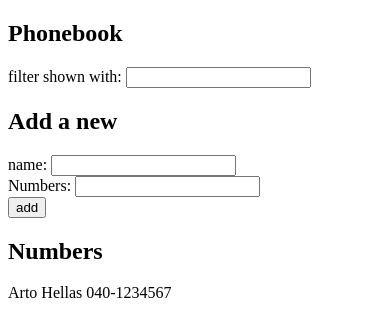
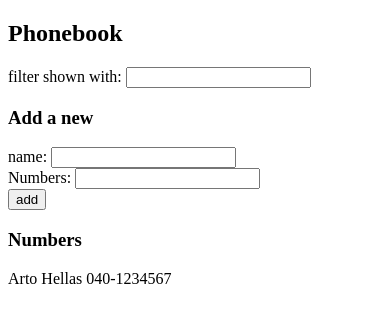
Before and after one commit to nuwaninfo/Full_Stack_Open, a React (Vite) app in the folder part_2/phonebook/: page / in a window 390 px wide. Shown: the top 336 px of the page. Built offline with nearby package versions, Linux system fonts and the light colour scheme.

Commit message:
Completion of exercise 2.10: The Phonebook Step 5

```diff
--- a/part_2/phonebook/src/App.jsx
+++ b/part_2/phonebook/src/App.jsx
@@ -1,4 +1,7 @@
 import { useState } from "react";
+import Filter from "./Filter";
+import PersonForm from "./PersonForm ";
+import Numbers from "./Numbers";
 
 let nextId = 0;
 
@@ -64,29 +67,17 @@ const App = () => {
   return (
     <div>
       <h2>Phonebook</h2>
-      <div>
-        filter shown with: <input value={filterName} onChange={handleFilter} />
-      </div>
-      <h2>Add a new</h2>
-      <form method="post" onSubmit={handleSubmit}>
-        <div>
-          name: <input value={newName} onChange={handleName} />
-        </div>
-        <div>
-          Numbers: <input value={newNumber} onChange={handleNumber} />
-        </div>
-        <div>
-          <button type="submit">add</button>
-        </div>
-      </form>
-      <h2>Numbers</h2>
-      {serchResults.map((person) => {
-        return (
-          <div key={person.id}>
-            {person.name} {person.number}
-          </div>
-        );
-      })}
+      <Filter filterName={filterName} handleFilter={handleFilter} />
+      <h3>Add a new</h3>
+      <PersonForm
+        handleSubmit={handleSubmit}
+        newName={newName}
+        handleName={handleName}
+        newNumber={newNumber}
+        handleNumber={handleNumber}
+      />
+      <h3>Numbers</h3>
+      <Numbers serchResults={serchResults} />
     </div>
   );
 };
--- /dev/null
+++ b/part_2/phonebook/src/Filter.jsx
@@ -0,0 +1,9 @@
+const Filter = ({ filterName, handleFilter }) => {
+  return (
+    <div>
+      filter shown with: <input value={filterName} onChange={handleFilter} />
+    </div>
+  );
+};
+
+export default Filter;
--- /dev/null
+++ b/part_2/phonebook/src/Numbers.jsx
@@ -0,0 +1,15 @@
+const Numbers = ({ serchResults }) => {
+  return (
+    <>
+      {serchResults.map((person) => {
+        return (
+          <div key={person.id}>
+            {person.name} {person.number}
+          </div>
+        );
+      })}
+    </>
+  );
+};
+
+export default Numbers;
--- /dev/null
+++ b/part_2/phonebook/src/PersonForm .jsx
@@ -0,0 +1,19 @@
+const PersonForm = (props) => {
+  const { handleSubmit, newName, handleName, newNumber, handleNumber } = props;
+
+  return (
+    <form method="post" onSubmit={handleSubmit}>
+      <div>
+        name: <input value={newName} onChange={handleName} />
+      </div>
+      <div>
+        Numbers: <input value={newNumber} onChange={handleNumber} />
+      </div>
+      <div>
+        <button type="submit">add</button>
+      </div>
+    </form>
+  );
+};
+
+export default PersonForm;
```
